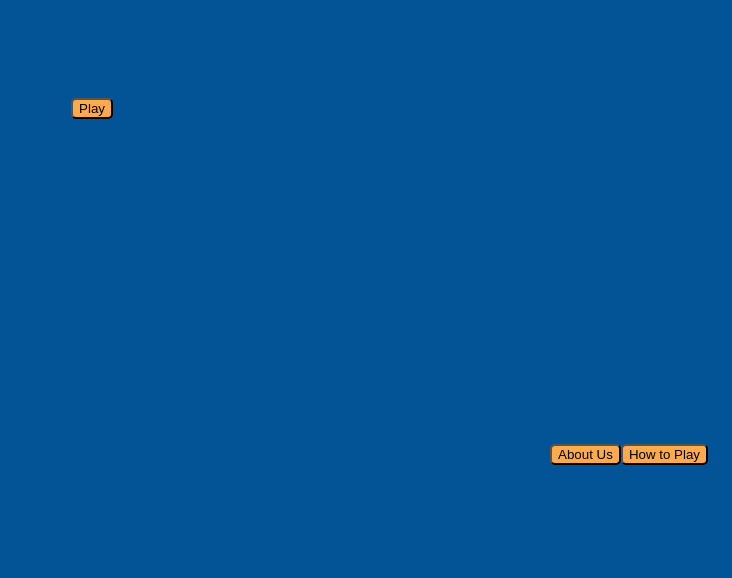
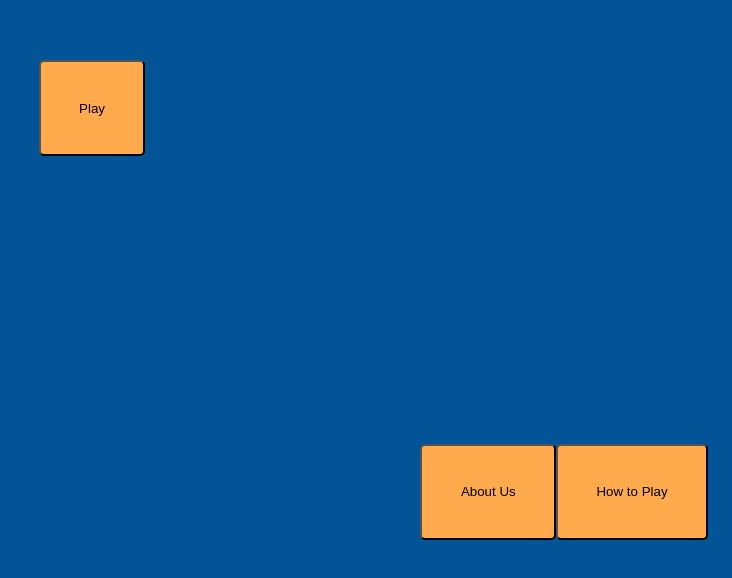
Before and after one commit to violetguos/top-jam-2021, a plain HTML site: page game/index.html in a window 1280 px wide. Shown: the part 220-798 px from the top of the page, without its empty margins (548-1280 px from the left). Drawn offline with Linux system fonts and the light colour scheme.

Commit message:
added padding to .btn css

```diff
--- a/game/css/style.css
+++ b/game/css/style.css
@@ -86,6 +86,7 @@ body {
 .btn {
     background-color: var(--main-btn-color);
     border-radius: 5px;
+    padding: 3vw;
 }
 
 .btn:hover {
```
